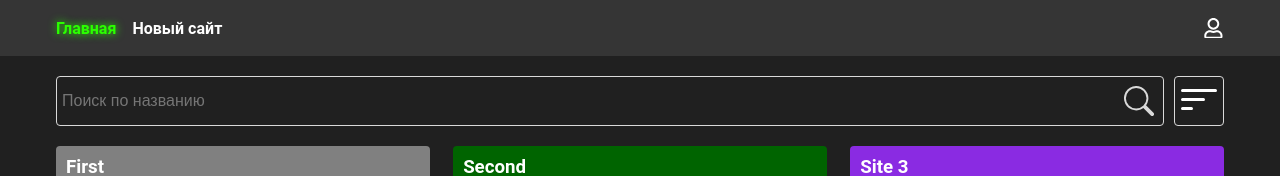
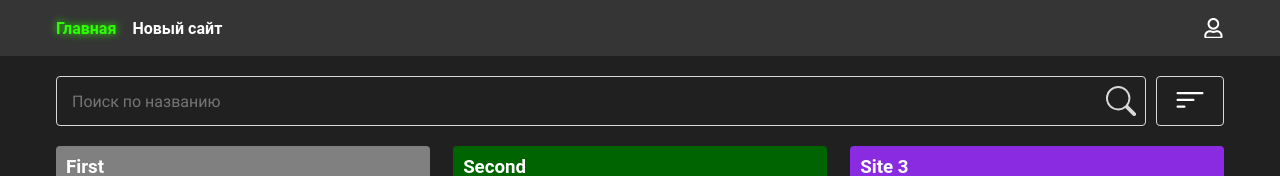
Before and after one commit to Valeriy8500/site-construct, a React (Vite) app: page / in a window 1280 px wide. Shown: the top 176 px of the page. Built offline with nearby package versions, Linux system fonts and the light colour scheme; sample sign-in values are in the browser's storage; a web font is replaced by a local one.

Commit message:
fix: В фичах Sort и Search подключены Input и Button из shared/ui

```diff
--- a/src/features/search/ui/search.module.scss
+++ b/src/features/search/ui/search.module.scss
@@ -17,6 +17,5 @@
     width: 30px;
     height: 30px;
     fill: var(--base-light-color);
-    margin-left: -40px;
   }
 }
--- a/src/features/search/ui/search.tsx
+++ b/src/features/search/ui/search.tsx
@@ -2,6 +2,7 @@ import React, { useState } from "react";
 import cls from "./search.module.scss";
 import { useDebounce } from "@/shared/hooks/useDebounce.ts";
 import { SearchIcon } from "@/shared/icons/search-icon.tsx";
+import { Input } from "@/shared/ui/input";
 
 interface SearchProps {
   placeholder: string;
@@ -17,13 +18,13 @@ export const Search = ({ placeholder, onChange }: SearchProps) => {
 
   return (
     <div className={cls.search}>
-      <input
+      <Input
         className={cls.search_input}
         onChange={handleChange}
         value={value}
         placeholder={placeholder}
+        rightIcon={<SearchIcon className={cls.search_icon} />}
       />
-      <SearchIcon className={cls.search_icon} />
     </div>
   );
 };
--- a/src/features/sort/ui/sort.module.scss
+++ b/src/features/sort/ui/sort.module.scss
@@ -8,10 +8,8 @@
     cursor: pointer;
 
     svg {
-      width: 50px;
-      height: 50px;
-      border: 1px solid var(--base-light-color);
-      border-radius: var(--base-border-radius);
+      width: 36px;
+      height: 36px;
       fill: #fff;
       font-size: 1.3rem;
       transition: all 0.1s linear;
--- a/src/features/sort/ui/sort.tsx
+++ b/src/features/sort/ui/sort.tsx
@@ -4,6 +4,7 @@ import cls from "./sort.module.scss";
 import { SortType } from "@/features/sort";
 import { Dropdown } from "@/shared/ui/dropdown";
 import { SortIcon } from "@/shared/icons/sort-icon.tsx";
+import { Button } from "@/shared/ui/button";
 
 interface SortProps {
   sort: SortType;
@@ -20,13 +21,12 @@ export const Sort = ({ sort, onSetSort }: SortProps) => {
 
   return (
     <div className={cls.sort}>
-      <button
+      <Button
         className={clsx(cls.sort__icon, isOpen && cls.sort__icon_active)}
         onClick={() => setOpen(!isOpen)}
-        ref={iconRef}
       >
         <SortIcon />
-      </button>
+      </Button>
       <Dropdown isOpen={isOpen} iconRef={iconRef} handleClick={() => setOpen(false)}>
         <div className={cls.sort_list}>
           <div className={cls.sort_list_item}>
--- a/src/shared/hooks/useDebounce.ts
+++ b/src/shared/hooks/useDebounce.ts
@@ -1,7 +1,11 @@
 import { useEffect } from "react";
 import { useTimeout } from "@/shared/hooks/useTimeout.ts";
 
-export const useDebounce = (callback: () => void, delay: number, dependencies: never[]) => {
+export const useDebounce = (
+  callback: () => void,
+  delay: number,
+  dependencies: number[] | string[]
+) => {
   const { reset, clear } = useTimeout(callback, delay);
 
   useEffect(reset, [...dependencies, reset]);
--- a/src/shared/ui/input/input.module.scss
+++ b/src/shared/ui/input/input.module.scss
@@ -1,4 +1,5 @@
 .input-container {
+  width: 100%;
   position: relative;
   display: inline-block;
 }
--- a/src/shared/ui/input/input.tsx
+++ b/src/shared/ui/input/input.tsx
@@ -4,7 +4,7 @@ import cls from "./input.module.scss";
 
 interface InputProps extends InputHTMLAttributes<HTMLInputElement> {
   error?: string;
-  defaultValue: string;
+  defaultValue?: string;
   onChange: ChangeEventHandler<HTMLInputElement>;
   rightIcon?: React.ReactNode;
 }
@@ -15,7 +15,7 @@ export const Input = (props: InputProps) => {
     rightIcon,
     error = false,
     className = "",
-    defaultValue = "",
+    // defaultValue = "",
     onChange,
     ...other
   } = props;
@@ -26,7 +26,6 @@ export const Input = (props: InputProps) => {
         <input
           id={id}
           onChange={onChange}
-          defaultValue={defaultValue}
           className={clsx(
             cls["input"],
             className,
```
